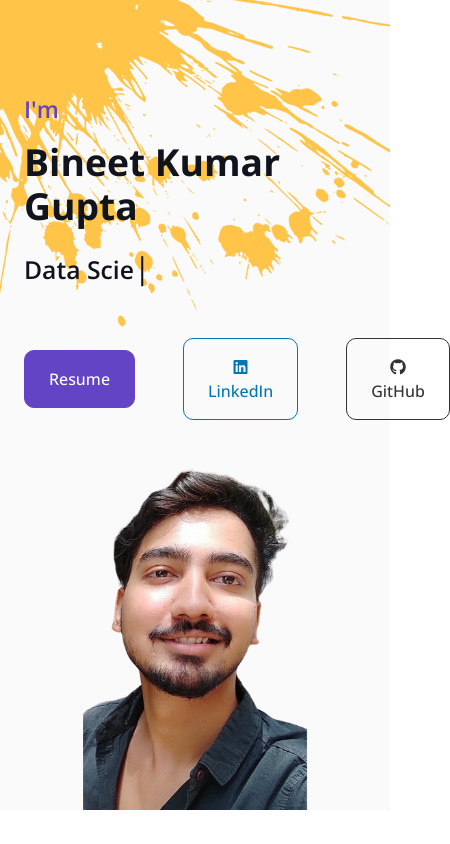
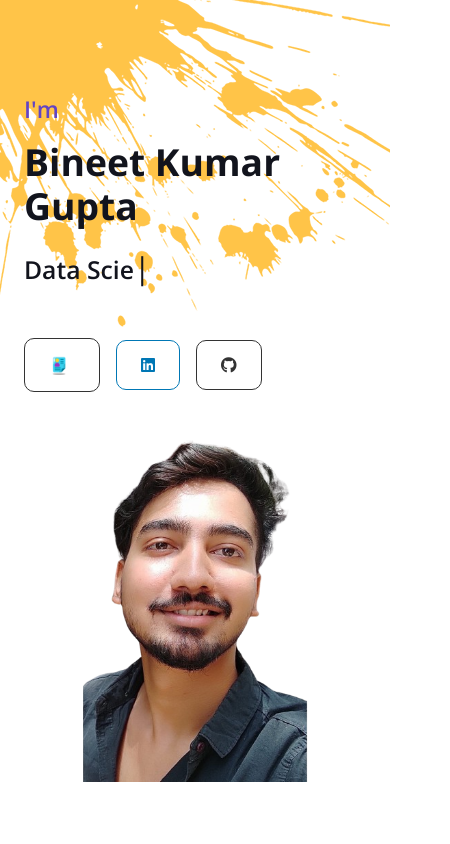
Before and after one commit to Bineet117/Bineet117.github.io, a plain HTML site: page index.html in a window 390 px wide. Shown: the top 844 px of the page, 450 px wide, since content can reach past the window. Drawn offline with nearby package versions, Linux system fonts and the light colour scheme.

Commit message:
modified

```diff
--- a/css/style.css
+++ b/css/style.css
@@ -41,6 +41,17 @@
 
 
 /*** Button ***/
+.custom-button-resume {
+    color: #333; /* Dark color for the resume icon and text */
+    border-color: #333; /* Border color matches the text color */
+}
+
+.custom-button-resume:hover {
+    background-color: #333; /* Background color on hover */
+    color: white; /* Text color on hover */
+}
+
+
 .custom-button-github {
     color: #333; /* GitHub icon color */
     border-color: #333;
@@ -119,6 +130,18 @@
 @media (max-width: 991.98px) {
     .navbar .navbar-nav .nav-link  {
         padding: 10px 0;
+    }
+}
+
+@media (max-width: 510px) {
+    .btn.btn-outline-secondary::after {
+        content: '';
+    }
+    .custom-button-linkedin, .custom-button-github, .custom-button-resume {
+        font-size: 0;
+    }
+    .custom-button-linkedin i, .custom-button-github i, .custom-button-resume i {
+        font-size: initial;
     }
 }
 
--- a/index.html
+++ b/index.html
@@ -75,7 +75,7 @@
 
 
     <!-- Header Start -->
-    <div class="container-fluid bg-light my-6 mt-0" id="home">
+    <div class="container-fluid my-6 mt-0" id="home">
         <div class="container">
             <div class="row g-5 align-items-center">
                 <div class="col-lg-6 py-6 pb-0 pt-lg-0">
@@ -83,17 +83,18 @@
                     <h1 class="display-3 mb-3">Bineet Kumar Gupta</h1>
                     <h2 class="typed-text-output d-inline"></h2>
                     <div class="typed-text d-none">Data Scientist, Data Analyst</div>
-                    <div class="d-flex align-items-center pt-5">
-                        <a href="Bineet_Kumar_Gupta[Resume].pdf" class="btn btn-primary py-3 px-4 me-5">Resume</a>
-                        <!-- <button type="button" class="btn-play" data-bs-toggle="modal"
-                            data-src="https://www.youtube.com/embed/DWRcNpR6Kdc" data-bs-target="#videoModal">
-                            <span></span>
-                        </button>
-                        <h5 class="ms-4 mb-0 d-none d-sm-block">Play Video</h5> -->
-                        <a href="https://www.linkedin.com/in/bineet-gupta/" class="btn btn-outline-secondary py-3 px-4 me-5 custom-button-linkedin">
+                    <div class="d-flex align-items-center justify-center pt-5">
+                        <a href="Bineet_Kumar_Gupta[Resume].pdf" class="btn btn-outline-secondary py-3 px-4 me-3 custom-button-resume">
+                            <img src="img/resume_icon.png" alt="Resume Icon" style="width: 20px; height: 20px; vertical-align: middle; margin-right: 6px;">
+                            Resume
+                        </a>
+
+                        <a href="https://www.linkedin.com/in/bineet-gupta/" class="btn btn-outline-secondary py-3 px-4 me-3 custom-button-linkedin">
                             <i class="fab fa-linkedin"></i> LinkedIn
                         </a>
-                        <a href="https://github.com/Bineet117" class="btn btn-outline-secondary py-3 px-4 me-5 custom-button-github">
+
+                        </a>
+                        <a href="https://github.com/Bineet117" class="btn  btn-outline-secondary py-3 px-4 me-3 custom-button-github">
                             <i class="fab fa-github"></i> GitHub
                         </a>
                     </div>
```
Also changed, not shown: img/resume_icon.png (added).
